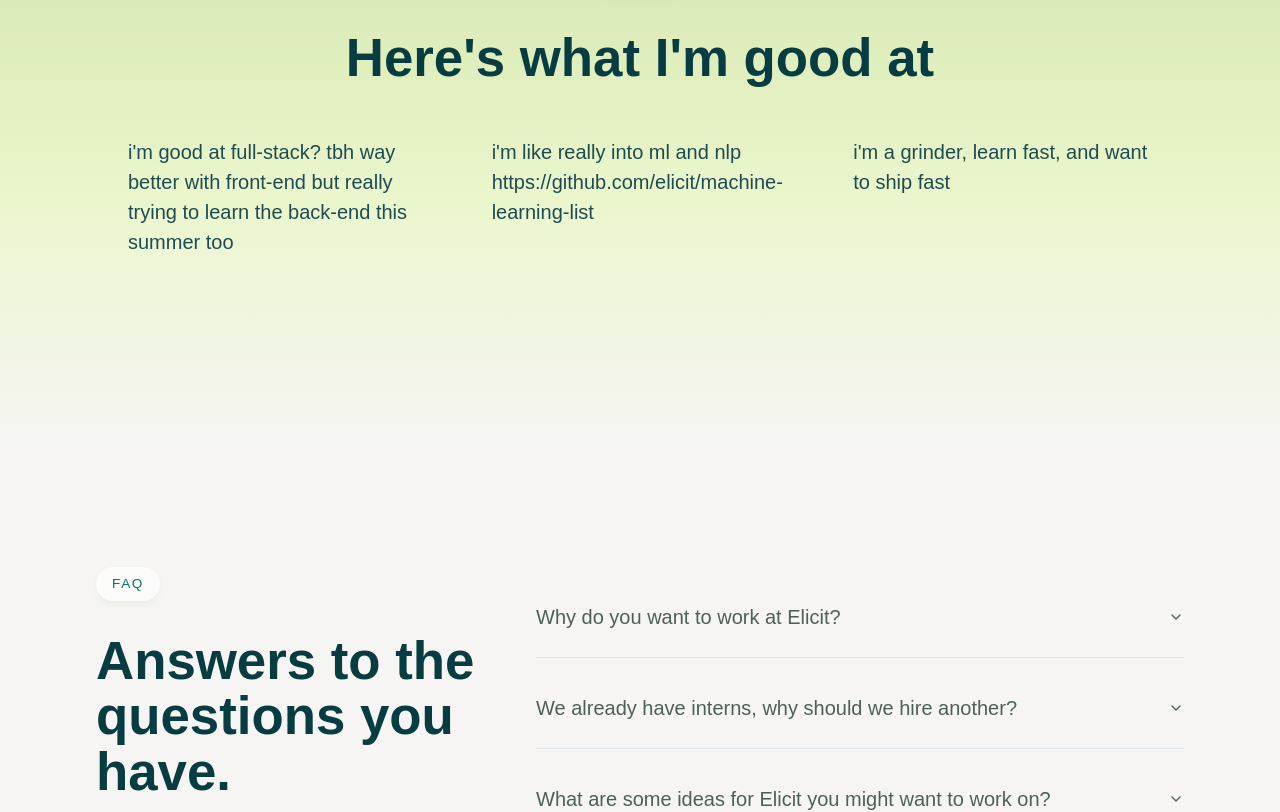
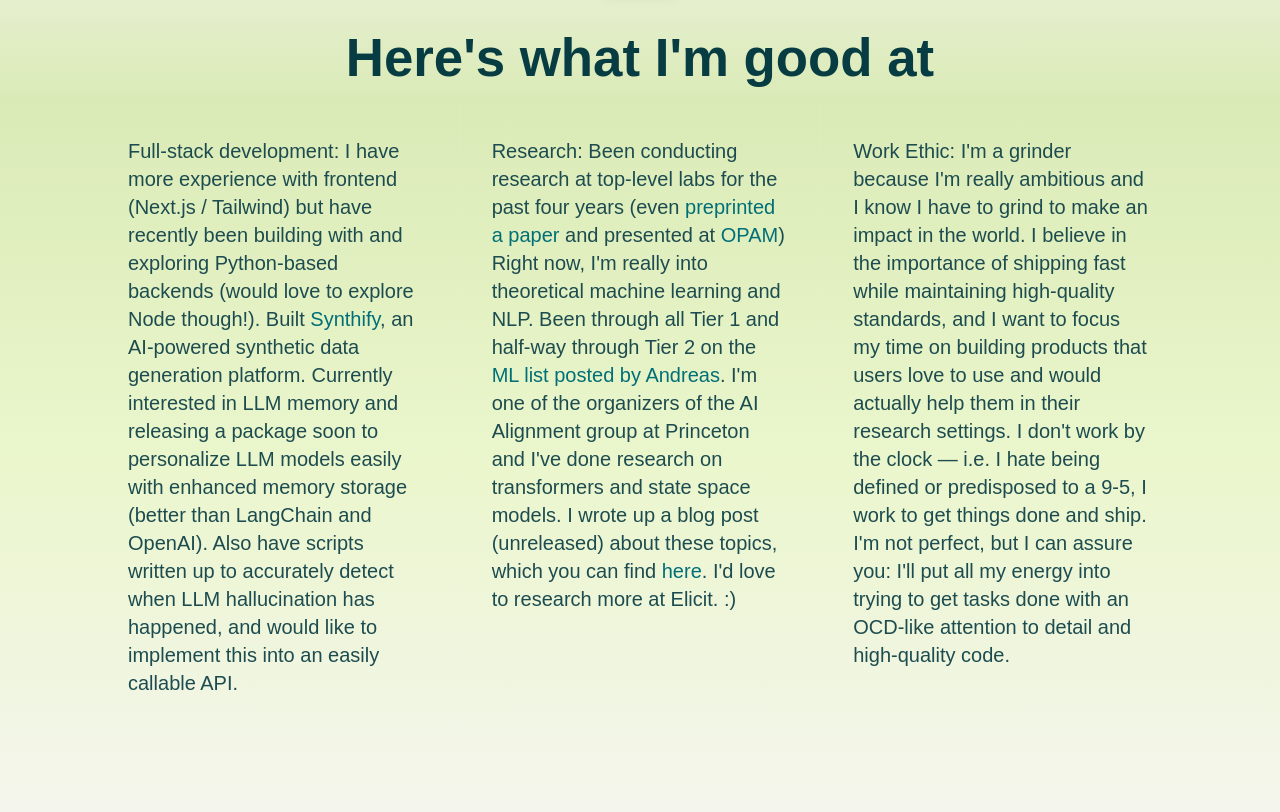
Before and after one commit to minor/hire-me-elicit, a Next.js app: page / in a window 1280 px wide. Shown: the part 960-1772 px from the top of the page. Built offline with nearby package versions, Linux system fonts and the light colour scheme; a web font is replaced by a local one.

Commit message:
feat: done w/ everything minus chat bot

```diff
--- a/app/globals.css
+++ b/app/globals.css
@@ -911,7 +911,7 @@
   margin-bottom: 30px;
   font-size: 1.25rem;
   font-weight: 400;
-  line-height: 150%;
+  line-height: 1.75rem;
 }
 
 .testimonial-author-row {
--- a/app/page.tsx
+++ b/app/page.tsx
@@ -137,21 +137,7 @@
                 Here&apos;s what I&apos;m good at
               </h2>
             </div>
-            <div
-              data-delay="4000"
-              data-animation="cross"
-              className="testimonial-slider w-slider"
-              data-autoplay="false"
-              data-easing="ease"
-              data-hide-arrows="false"
-              data-disable-swipe="false"
-              data-autoplay-limit="0"
-              data-nav-spacing="3"
-              data-duration="500"
-              data-infinite="true"
-              role="region"
-              aria-label="carousel"
-            >
+            <div className="testimonial-slider w-slider">
               <div className="w-slider-mask" id="w-slider-mask-1">
                 <div
                   className="w-slide opacity-100"
@@ -162,20 +148,77 @@
                   <div className="testimonial-row">
                     <div className="testimonial-block">
                       <div className="testimonial-text">
-                        i&apos;m good at full-stack? tbh way better with
-                        front-end but really trying to learn the back-end this
-                        summer too
+                        <span className="font-medium">
+                          Full-stack development
+                        </span>
+                        : I have more experience with frontend (Next.js /
+                        Tailwind) but have recently been building with and
+                        exploring Python-based backends (would love to explore
+                        Node though!). Built{" "}
+                        <a
+                          href="https://x.com/saurishhh/status/1792699172279448019"
+                          className="text-xl"
+                        >
+                          Synthify
+                        </a>
+                        , an AI-powered synthetic data generation platform.
+                        Currently interested in LLM memory and releasing a
+                        package soon to personalize LLM models easily with
+                        enhanced memory storage (better than LangChain and
+                        OpenAI). Also have scripts written up to accurately
+                        detect when LLM hallucination has happened, and would
+                        like to implement this into an easily callable API.
                       </div>
                     </div>
                     <div className="testimonial-block center">
                       <div className="testimonial-text">
-                        i&apos;m like really into ml and nlp
-                        https://github.com/elicit/machine-learning-list
+                        <span className="font-medium">Research</span>: Been
+                        conducting research at top-level labs for the past four
+                        years (even{" "}
+                        <a
+                          href="https://www.medrxiv.org/content/10.1101/2022.04.03.22273365v1"
+                          className="text-xl"
+                        >
+                          preprinted a paper
+                        </a>{" "}
+                        and presented at{" "}
+                        <a href="https://www.opam.net/" className="text-xl">
+                          OPAM
+                        </a>
+                        ) Right now, I&apos;m really into theoretical machine
+                        learning and NLP. Been through all Tier 1 and half-way
+                        through Tier 2 on the{" "}
+                        <a
+                          href="https://github.com/elicit/machine-learning-list"
+                          className="text-xl"
+                        >
+                          ML list posted by Andreas
+                        </a>
+                        . I&apos;m one of the organizers of the AI Alignment
+                        group at Princeton and I&apos;ve done research on
+                        transformers and state space models. I wrote up a blog
+                        post (unreleased) about these topics, which you can find{" "}
+                        <a href="" className="text-xl">
+                          here
+                        </a>
+                        . I&apos;d love to research more at Elicit. :)
                       </div>
                     </div>
                     <div className="testimonial-block">
                       <div className="testimonial-text">
-                        i&apos;m a grinder, learn fast, and want to ship fast
+                        <span className="font-medium">Work Ethic</span>:
+                        I&apos;m a grinder because I&apos;m really ambitious and
+                        I know I have to grind to make an impact in the world. I
+                        believe in the importance of shipping fast while
+                        maintaining high-quality standards, and I want to focus
+                        my time on building products that users love to use and
+                        would actually help them in their research settings. I
+                        don&apos;t work by the clock — i.e. I hate being defined
+                        or predisposed to a 9-5, I work to get things done and
+                        ship. I&apos;m not perfect, but I can assure you:
+                        I&apos;ll put all my energy into trying to get tasks
+                        done with an OCD-like attention to detail and
+                        high-quality code.
                       </div>
                     </div>
                   </div>
@@ -213,17 +256,17 @@
                   <AccordionContent className="text-base">
                     The answer is three-fold:
                     <br />
-                    a) the mission: I'm a researcher and want to see how
+                    a) the mission: I&apos;m a researcher and want to see how
                     applications of AI can help improve the speed and depth of
                     research in academia;
                     <br />
                     b) the company: I think the work environment at Elicit
                     sounds amazing and as someone interested in AI safety and
                     LLMs for their future, this would be an awesome place to
-                    grow and learn (don't worry, I don't need hand-holding
-                    though!);
+                    grow and learn (don&apos;t worry, I don&apos;t need
+                    hand-holding though!);
                     <br />
-                    c) I'm a builder by nature and I like shipping fast and
+                    c) I&apos;m a builder by nature and I like shipping fast and
                     iterating through different designs — something only an
                     early-stage startup environment would be able to support. I
                     think Elicit could be that place for me!
@@ -254,12 +297,14 @@
                     Princeton that I work at also got his PhD underneath Josh
                     Tenenbaum!
                     <br />
-                    D) I do the dirty work — I'm always to willing to put in the
-                    effort and make sure things are done well and efficiently.
+                    D) I do the dirty work — I&apos;m always to willing to put
+                    in the effort and make sure things are done well and
+                    efficiently.
                     <br />
-                    E) I learn fast — even if it's an area that I'm not that
-                    well-versed in. I want to learn a lot this summer, and I'll
-                    absorb information fast to make Elicit a better product!
+                    E) I learn fast — even if it&apos;s an area that I&apos;m
+                    not that well-versed in. I want to learn a lot this summer,
+                    and I&apos;ll absorb information fast to make Elicit a
+                    better product!
                   </AccordionContent>
                 </AccordionItem>
 
@@ -271,15 +316,15 @@
                     1) I really want to work on collaborative research in Elicit
                     and understanding what that looks like (i.e., maybe it
                     involves using{" "}
-                    <a href="https://liveblocks.io/">Liveblocks</a> — I'm not
-                    100% sure, but it would be an amazing feature for Elicit
-                    Plus users + it's a cool challenge and I'd like to explore
-                    it!)
+                    <a href="https://liveblocks.io/">Liveblocks</a> — I&apos;m
+                    not 100% sure, but it would be an amazing feature for Elicit
+                    Plus users + it&apos;s a cool challenge and I&apos;d like to
+                    explore it!)
                     <br />
                     2)A 0-100 pipeline: sometimes the search box can be
-                    intimidating and I don't really know what to ask. How about
-                    build something that probes an idea out of the user and
-                    turns it into an actual meaningful product: 0 -&gt; 100.
+                    intimidating and I don&apos;t really know what to ask. How
+                    about build something that probes an idea out of the user
+                    and turns it into an actual meaningful product: 0 -&gt; 100.
                   </AccordionContent>
                 </AccordionItem>
                 <AccordionItem value="item-4">
@@ -288,18 +333,19 @@
                     with Elicit?
                   </AccordionTrigger>
                   <AccordionContent className="text-base">
-                    I've been interested in Elicit for a{" "}
+                    I&apos;ve been interested in Elicit for a{" "}
                     <span className="italic">long</span> time. I first came
                     across it in March when I used it for a literature review
-                    for my English class, and I've been meaning to reach out (no
-                    joke, I have an email draft from March). But at the time, I
-                    didn't have the technical skills necessary to be useful for
-                    the team, and I didn't want to waste anyone's time. Over the
-                    past three months, I've coded a lot of hobby projects, and
-                    finally reached a state where I think I can{" "}
-                    <span className="italic">actually</span> contribute to
-                    Elicit's mission as an intern. That's why I waited. I hope I
-                    didn't wait too long.
+                    for my English class, and I&apos;ve been meaning to reach
+                    out (no joke, I have an email draft from March). But at the
+                    time, I didn&apos;t have the technical skills necessary to
+                    be useful for the team, and I didn&apos;t want to waste
+                    anyone&apos;s time. Over the past three months, I&apos;ve
+                    coded a lot of hobby projects, and finally reached a state
+                    where I think I can <span className="italic">actually</span>{" "}
+                    contribute to Elicit&apos;s mission as an intern.
+                    That&apos;s why I waited. I hope I didn&apos;t wait too
+                    long.
                   </AccordionContent>
                 </AccordionItem>
                 <AccordionItem value="item-5">
@@ -307,10 +353,11 @@
                     When can you start?
                   </AccordionTrigger>
                   <AccordionContent className="text-base">
-                    ASAP. I can be in the office as early as Monday morning. I'm
-                    located in San Jose, but happy to commute to Oakload via
-                    BART (preferably 3x a week)! I start school September 3, so
-                    there's still at least a good 10 weeks I can work in-person.
+                    ASAP. I can be in the office as early as Monday morning.
+                    I&apos;m located in San Jose, but happy to commute to
+                    Oakload via BART (preferably 3x a week)! I start school
+                    September 3, so there&apos;s still at least a good 10 weeks
+                    I can work in-person.
                   </AccordionContent>
                 </AccordionItem>
               </Accordion>
@@ -337,7 +384,7 @@
                 least infer.
               </div>
             </div>
-            <div>Insert chat bot here</div>
+            <div id="halo" className=""></div>
 
             <div className="flex justify-center items-center">
               <iframe
```
